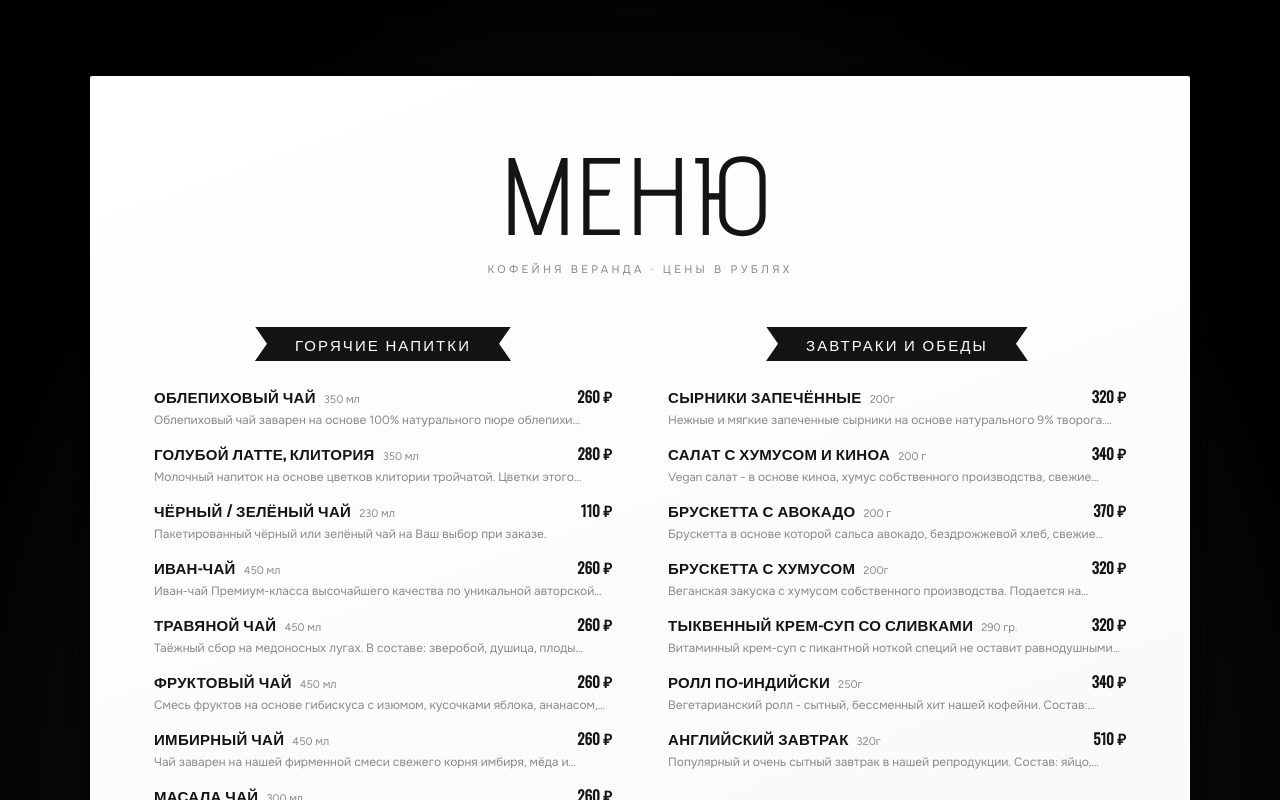
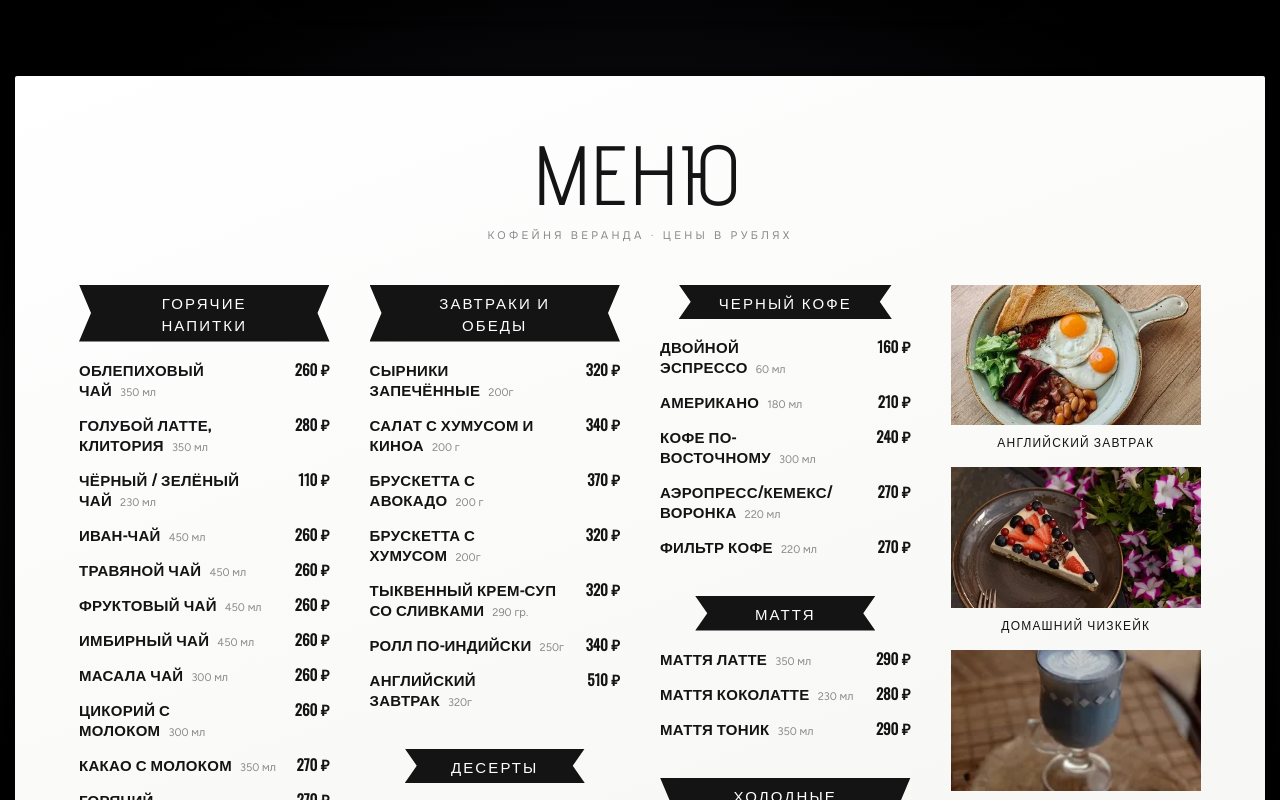
Before and after one commit to prodtatty/veranda, a React (Vite) app: page / in a window 1280 px wide. Shown: the part 820-1620 px from the top of the page. Built offline with nearby package versions, Linux system fonts and the light colour scheme.

Commit message:
Menu: landscape sheet — three balanced text columns plus a photo column
Co-Authored-By: Claude Opus 5.5 <noreply@anthropic.com>
Claude-Session: https://claude.ai/code/session_01Cv5asG1AacP31gn2tpeZ1V

```diff
--- a/src/components/Menu.tsx
+++ b/src/components/Menu.tsx
@@ -1,8 +1,10 @@
 import { MENU, type Dish, type MenuGroup } from '../data/menu'
 
-// A single printed sheet: thin "МЕНЮ" title, black ribbon labels, two columns
+// A single landscape printed sheet: thin "МЕНЮ" title, black ribbon labels, two columns
 // of priced dishes and a strip of captioned photos along the bottom.
 const PHOTOS = ['Английский завтрак', 'Домашний Чизкейк', 'Голубой латте']
+// Three text columns balanced by item count; the fourth column holds photos.
+const COLUMNS = [['Горячие напитки'], ['Завтраки и обеды', 'Десерты'], ['Черный кофе', 'Маття', 'Холодные напитки']]
 
 const cleanGroup = (t: string) => t.split(/\s*[|/]\s*/)[0]
 
@@ -16,7 +18,7 @@ function split(name: string) {
 
 function Ribbon({ children }: { children: string }) {
   return (
-    <h3 className="ribbon mx-auto mb-6 w-fit min-w-[200px] bg-[#141414] px-10 py-1.5 text-center font-['Oswald',sans-serif] text-[15px] font-medium uppercase tracking-[0.14em] text-white">
+    <h3 className="ribbon mx-auto mb-4 w-fit min-w-[180px] bg-[#141414] px-10 py-1.5 text-center font-['Oswald',sans-serif] text-[15px] font-medium uppercase tracking-[0.14em] text-white">
       {children}
     </h3>
   )
@@ -25,24 +27,23 @@ function Ribbon({ children }: { children: string }) {
 function Row({ d }: { d: Dish }) {
   const { title, size } = split(d.name)
   return (
-    <li>
+    <li title={d.description}>
       <div className="flex items-baseline justify-between gap-4">
         <p className="font-['Oswald',sans-serif] text-[15px] font-semibold uppercase leading-5 tracking-[0.02em] text-[#141414]">
           {title}
-          {size && <span className="ml-2 font-sans text-[11px] font-normal normal-case tracking-normal text-[#8A8A8A]">{size}</span>}
+          {size && <span className="ml-2 whitespace-nowrap font-sans text-[11px] font-normal normal-case tracking-normal text-[#8A8A8A]">{size}</span>}
         </p>
         <p className="shrink-0 font-['Oswald',sans-serif] text-[15px] font-semibold tabular-nums text-[#141414]">{d.price}</p>
       </div>
-      {d.description && <p className="mt-0.5 line-clamp-1 text-[12px] leading-4 text-[#8A8A8A]">{d.description}</p>}
     </li>
   )
 }
 
 function Group({ g }: { g: MenuGroup }) {
   return (
-    <div className="mb-12 break-inside-avoid">
+    <div className="mb-9 break-inside-avoid">
       <Ribbon>{cleanGroup(g.title)}</Ribbon>
-      <ul className="flex flex-col gap-3.5">{g.items.map(d => <Row key={d.name} d={d} />)}</ul>
+      <ul className="flex flex-col gap-2.5">{g.items.map(d => <Row key={d.name} d={d} />)}</ul>
     </div>
   )
 }
@@ -53,15 +54,20 @@ export default function Menu() {
 
   return (
     <section id="menu" aria-labelledby="menu-title" className="menu-table px-[15px] py-24 mobile:px-[18px] mobile:py-16">
-      <div className="menu-sheet mx-auto max-w-[1100px] px-16 pb-14 pt-16 md-tablet:px-10 mobile:px-5 mobile:pt-10">
-        <h2 id="menu-title" className="mb-3 text-center font-['Advent_Pro',sans-serif] text-[110px] font-extralight uppercase leading-none tracking-[0.06em] text-[#141414] mobile:text-[68px]">Меню</h2>
-        <p className="mb-12 text-center text-[11px] uppercase tracking-[0.3em] text-[#8A8A8A]">кофейня веранда · цены в рублях</p>
+      <div className="menu-sheet mx-auto max-w-[1340px] px-16 pb-14 pt-14 md-tablet:px-10 mobile:px-5 mobile:pt-10">
+        <h2 id="menu-title" className="mb-3 text-center font-['Advent_Pro',sans-serif] text-[84px] font-extralight uppercase leading-none tracking-[0.06em] text-[#141414] mobile:text-[68px]">Меню</h2>
+        <p className="mb-10 text-center text-[11px] uppercase tracking-[0.3em] text-[#8A8A8A]">кофейня веранда · цены в рублях</p>
 
-        <div className="columns-2 gap-14 mobile:columns-1">
-          {MENU.map(g => <Group key={g.title} g={g} />)}
+        <div className="grid grid-cols-4 gap-10 md-tablet:grid-cols-2 mobile:grid-cols-1">
+          {COLUMNS.map(col => (
+            <div key={col[0]}>
+              {col.map(name => {
+                const g = MENU.find(m => cleanGroup(m.title) === name)
+                return g ? <Group key={name} g={g} /> : null
+              })}
             </div>
-
-        <div className="mt-2 grid grid-cols-3 gap-3 mobile:gap-2">
+          ))}
+          <div className="flex flex-col gap-4 mobile:grid mobile:grid-cols-3 mobile:gap-2">
             {photos.map(d => (
               <figure key={d.name}>
                 <img src={d.image} alt={split(d.name).title} loading="lazy" className="aspect-[16/9] w-full object-cover" />
@@ -70,6 +76,7 @@ export default function Menu() {
             ))}
           </div>
         </div>
+      </div>
     </section>
   )
 }
```
Lines whose indentation alone changed are shown as unchanged.
